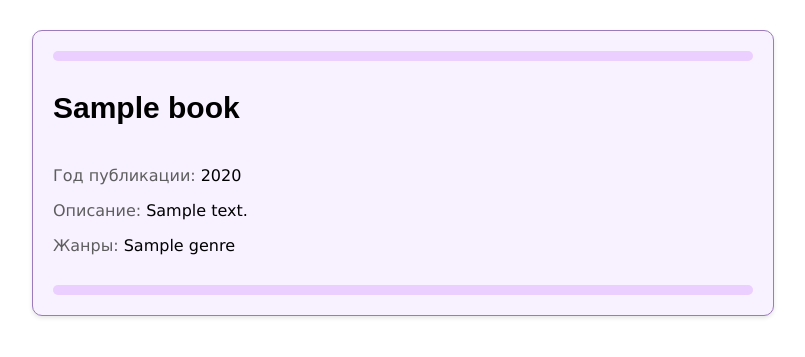
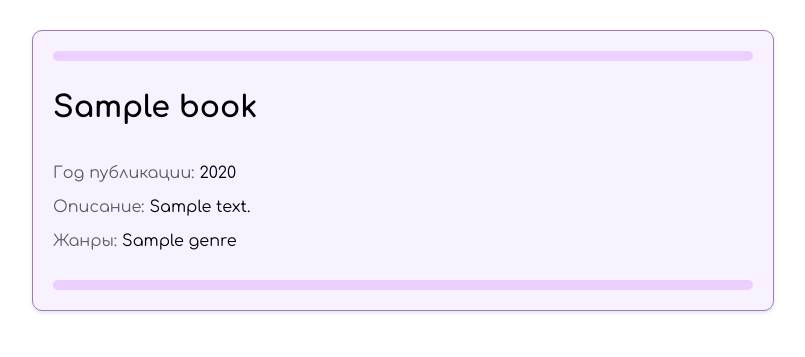
Before and after one commit to sligius/backend_project, a Django app: page /book/1/ in a window 1280 px wide. Shown: the top 357 px of the page, without its empty margins (237-1042 px from the left). Run offline with Django 4.2, Linux system fonts and the light colour scheme; tables that the repository leaves empty hold one stand-in row (values such as "Sample post").

Commit message:
trying to make pages fix

```diff
--- a/FirstLabBackend/urls.py
+++ b/FirstLabBackend/urls.py
@@ -22,4 +22,5 @@ from test_django import views
 urlpatterns = [
     path('admin/', admin.site.urls),
     path('book/<int:book_id>/', views.book_detail, name='book_detail'),
+    path('', views.show_index),
 ]
--- a/static/css/book_info.css
+++ b/static/css/book_info.css
@@ -1,3 +1,4 @@
+@import url('https://fonts.googleapis.com/css2?family=Comfortaa:wght@200;300;400;500;600;700&display=swap');
 .book {
     border: 1px solid #9b7abd;
     border-radius: 10px;
@@ -6,7 +7,7 @@
     box-shadow: 0 2px 4px rgba(0, 0, 0, 0.1);
     max-width: 700px;
     margin: 30px auto;
-    font-family: Verdana, Arial, sans-serif ;
+    font-family: "Comfortaa" , sans-serif;
 }
 
 .main_info p{
@@ -18,7 +19,7 @@
 .book h1 {
     font-size: 30px;
     margin-bottom: -10px;
-    font-family: Arial, sans-serif;
+    font-family: 'Comfortaa', sans-serif;
 }
 
 .book p {
@@ -29,7 +30,7 @@
 .book h3 {
     font-size: 20px;
     margin-bottom: 10px;
-    font-family: Arial, sans-serif;
+    font-family: 'Comfortaa', sans-serif;
 }
 
 .book::before {
--- a/templates/index.html
+++ b/templates/index.html
@@ -1,3 +1,4 @@
+{% load static %}
 <!DOCTYPE html>
 <html lang="en" dir="ltr">
   <head>
@@ -11,13 +12,13 @@
     <input type="checkbox" id="flip">
     <div class="cover">
       <div class="front">
-        <img src="back_img.jpg" alt="">
+        <img src="{% static 'images/back_img.jpg' %}" alt="">
         <div class="text">
           <span class="text-1">Every new book is a <br> new adventure</span>
         </div>
       </div>
       <div class="back">
-        <img class="backImg" src="back_img.jpg" alt="">
+        <img class="backImg" src="{% static 'images/back_img.jpg' %}" alt="">
       </div>
     </div>
     <div class="forms">
--- a/test_django/views.py
+++ b/test_django/views.py
@@ -8,4 +8,11 @@ def book_detail(request, book_id):
     return render(request, 'book_detail.html', {'book': book})
 
 
+def show_index(request):
+    if request.method == 'GET':
+        return render(request, 'index.html')
+    else:
+        pass
+
+
 # Create your views here.
```
Also changed, not shown: static/images/back_img.jpg (added).
